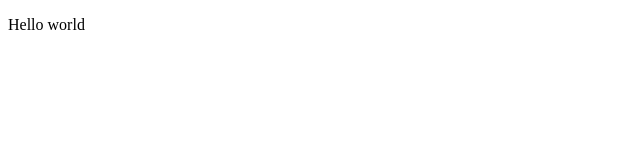
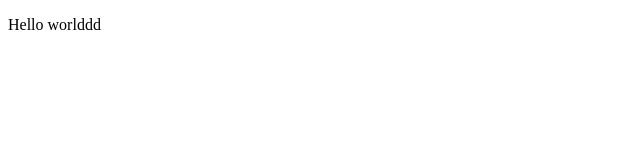
Before and after one commit to alxReznik/udemi_JS_React_course, a plain HTML site: page index.html in a window 1280 px wide. Shown: the full height of the page, 0-640 px from the left. Drawn offline with Linux system fonts and the light colour scheme.

Commit message:
index.html mod

```diff
--- a/index.html
+++ b/index.html
@@ -1,12 +1,15 @@
 <!DOCTYPE html>
 <html lang="en">
+
 <head>
     <meta charset="UTF-8">
     <meta name="viewport" content="width=device-width, initial-scale=1.0">
     <title>Document</title>
 </head>
+
 <body>
-    <p>Hello world</p>
+    <p>Hello worlddd</p>
     <script src="js/script.js"></script>
 </body>
+
 </html>
```
